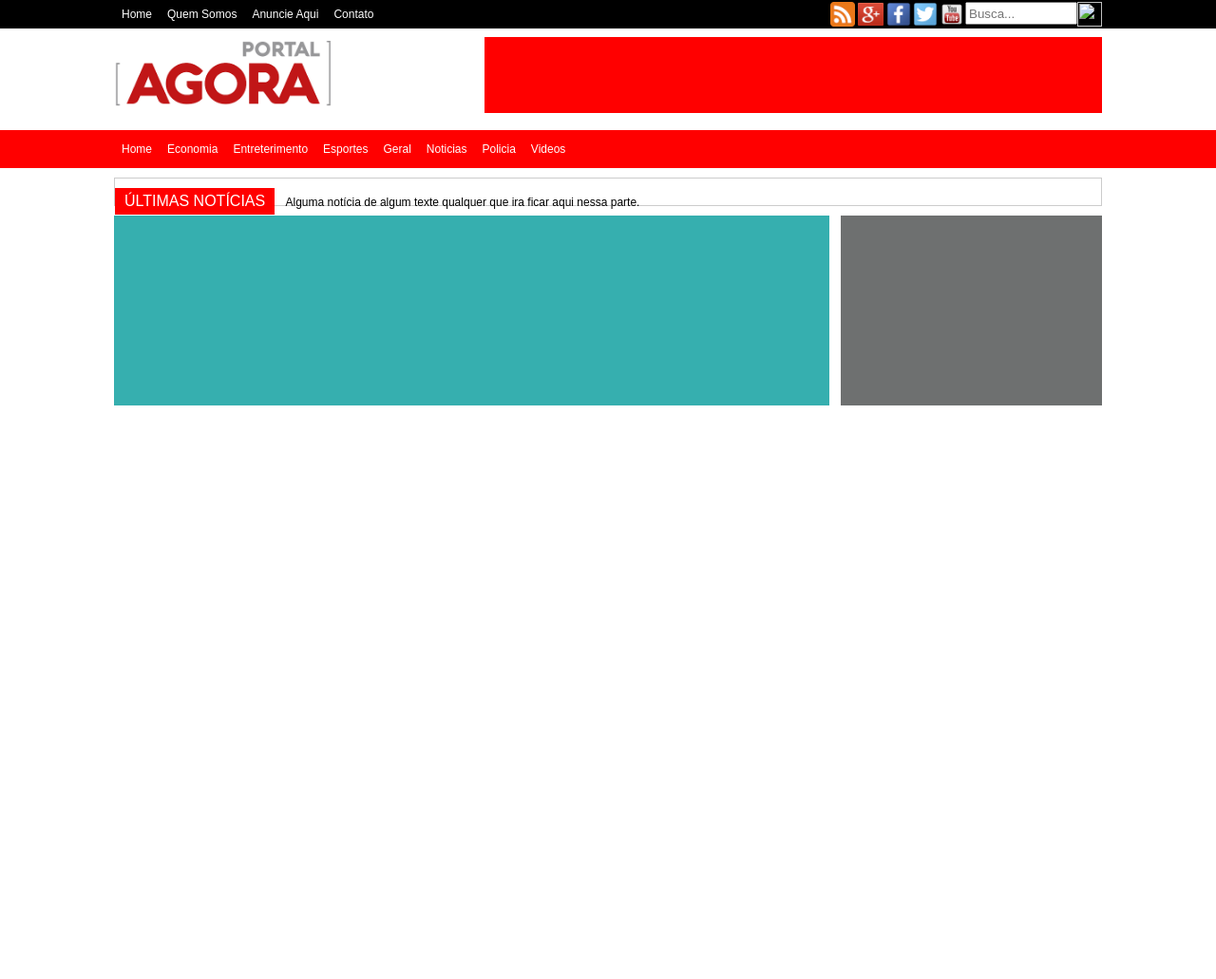
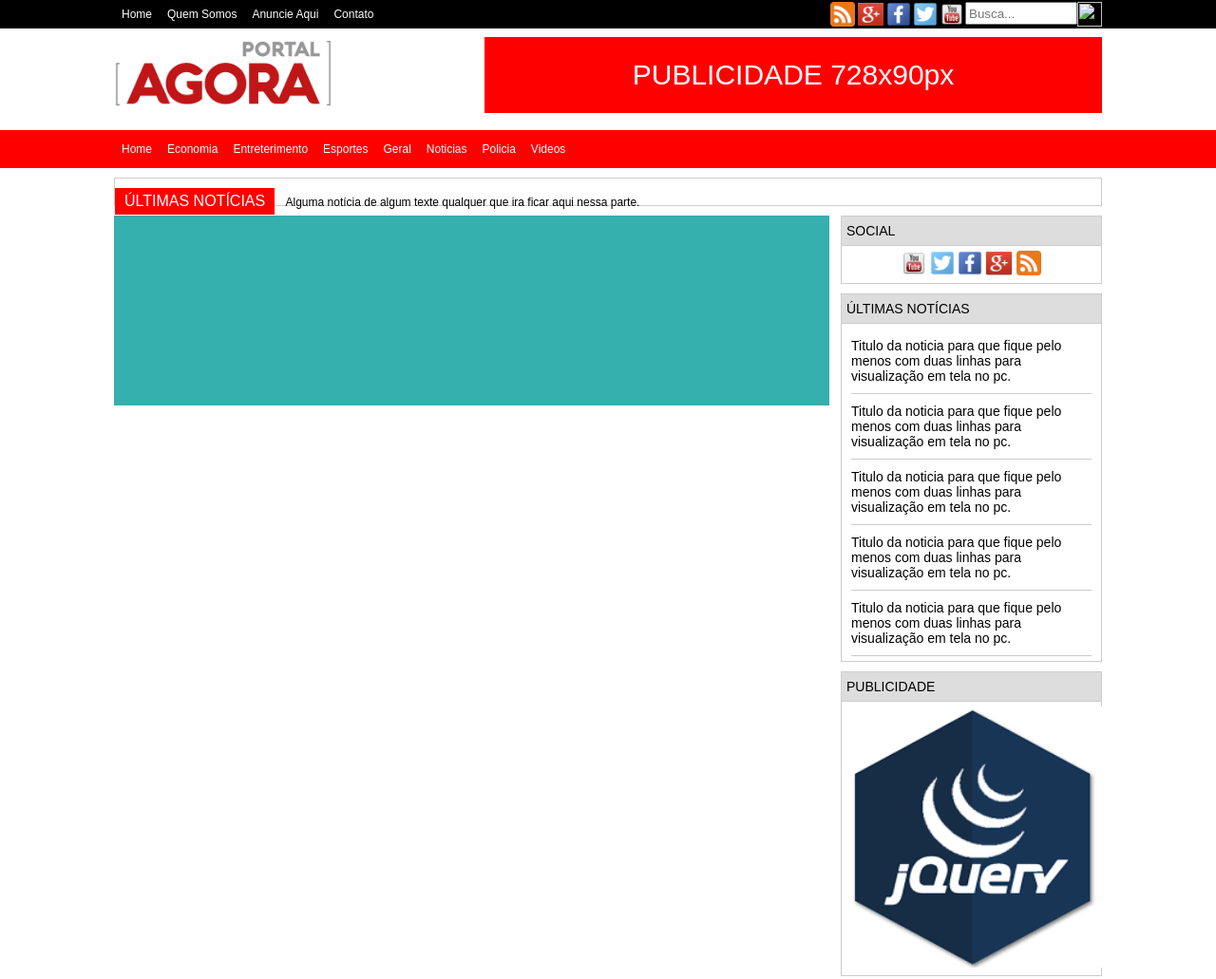
Before and after one commit to maikonFoltz/PortalNoticias, a plain HTML site: page assets/index.html in a window 1280 px wide. Shown: the top 1031 px of the page at 95% size. Before the commit the page ends 800 px from the top, so only its background shows below. Drawn offline with Linux system fonts and the light colour scheme.

Commit message:
portal v7

```diff
--- a/assets/css/index.css
+++ b/assets/css/index.css
@@ -94,6 +94,10 @@ body{
     margin-top: 7px;
     margin-bottom: 7px;
     background-color: red;
+    line-height: 80px;
+    text-align: center;
+    font-size: 30px;
+    color: white;
 }
 
 .menu{
@@ -202,7 +206,6 @@ body{
     width: 275px;
     min-height: 200px;
     float: right;
-    background-color: rgb(110, 112, 112);
     margin-left: 12px;
 }
 
@@ -212,3 +215,33 @@ body{
     float: left;
     background-color: rgb(54, 175, 175)
 }
+
+/*formatação lateral direita*/
+
+.widget{
+    background-color: #fff;
+    border: 1px solid #ccc;
+    margin-bottom: 10px;
+
+}
+
+.widget_titulo{
+    height: 30px;
+    background-color: #ddd;
+    border-bottom: 1px solid #ccc;
+    line-height: 30px;
+    padding-left: 5px;
+    font-size: 14px;
+}
+.widget_conteudo{
+    text-align: center;
+    padding-top: 5px;
+    padding-bottom: 5px;
+}
+.noticia_item{
+    font-size: 14px;
+    margin:0px 10px;
+    padding:10px 0px;
+    text-align: left;
+    border-bottom: 1px solid #ccc;
+}
--- a/assets/index.html
+++ b/assets/index.html
@@ -34,7 +34,7 @@
                 <img src="./images/logo.png" width="230" border="0">
             </div>
             <div class="banner">
-
+                PUBLICIDADE 728x90px
             </div>
         </div>
     </div>
@@ -94,7 +94,56 @@
 
             </div>
             <div class="rightside">
-
+                <div class="widget">
+                    <div class="widget_titulo">
+                         SOCIAL
+                    </div>
+                    <div class="widget_conteudo">
+                        <a href=""><img src="./images/youtube.png" border="0" width="26" height="26"></a>
+                        <a href=""><img src="./images/twitter.png" border="0" width="26" height="26"></a>
+                        <a href=""><img src="./images/facebook.png" border="0" width="26" height="26"></a>
+                        <a href=""><img src="./images/google.png" border="0" width="29" height="26"></a>
+                        <a href=""><img src="./images/rss.png" border="0" width="26" height="26"></a>
+                    </div>
+                </div>
+                <div class="widget">
+                    <div class="widget_titulo">
+                         ÚLTIMAS NOTÍCIAS
+                    </div>
+                    <div class="widget_conteudo">
+                        <div class="noticia_item">
+                            Titulo da noticia para que fique pelo menos com duas linhas para visualização em tela no pc.
+                        </div>
+                        <div class="noticia_item">
+                            Titulo da noticia para que fique pelo menos com duas linhas para visualização em tela no pc.
+                        </div>
+                        <div class="noticia_item">
+                            Titulo da noticia para que fique pelo menos com duas linhas para visualização em tela no pc.
+                        </div>
+                        <div class="noticia_item">
+                            Titulo da noticia para que fique pelo menos com duas linhas para visualização em tela no pc.
+                        </div>
+                        <div class="noticia_item">
+                            Titulo da noticia para que fique pelo menos com duas linhas para visualização em tela no pc.
+                        </div>
+                    </div>
+                </div>
+                <div class="widget">
+                    <div class="widget_titulo">
+                         PUBLICIDADE
+                    </div>
+                    <div class="widget_conteudo">
+                        <img src="./images/publi.png" border="0" width="275" height="275">
+                    </div>
+                </div>
+                <div class="widget">
+                    <div class="widget_titulo">
+                         ENCONTRE-NOS NO FACEBOOK
+                    </div>
+                    <div class="widget_conteudo">
+                        <a href="https://www.facebook.com/maikon.foltz.1/"><img  src="./images/encontrenos.jpg" border="0" width="275" height="154"></a>
+                    </div>
+                </div>
             </div>
         </div>
     </div>
```
Also changed, not shown: assets/images/encontrenos.jpg (added), assets/images/publi.png (added).
